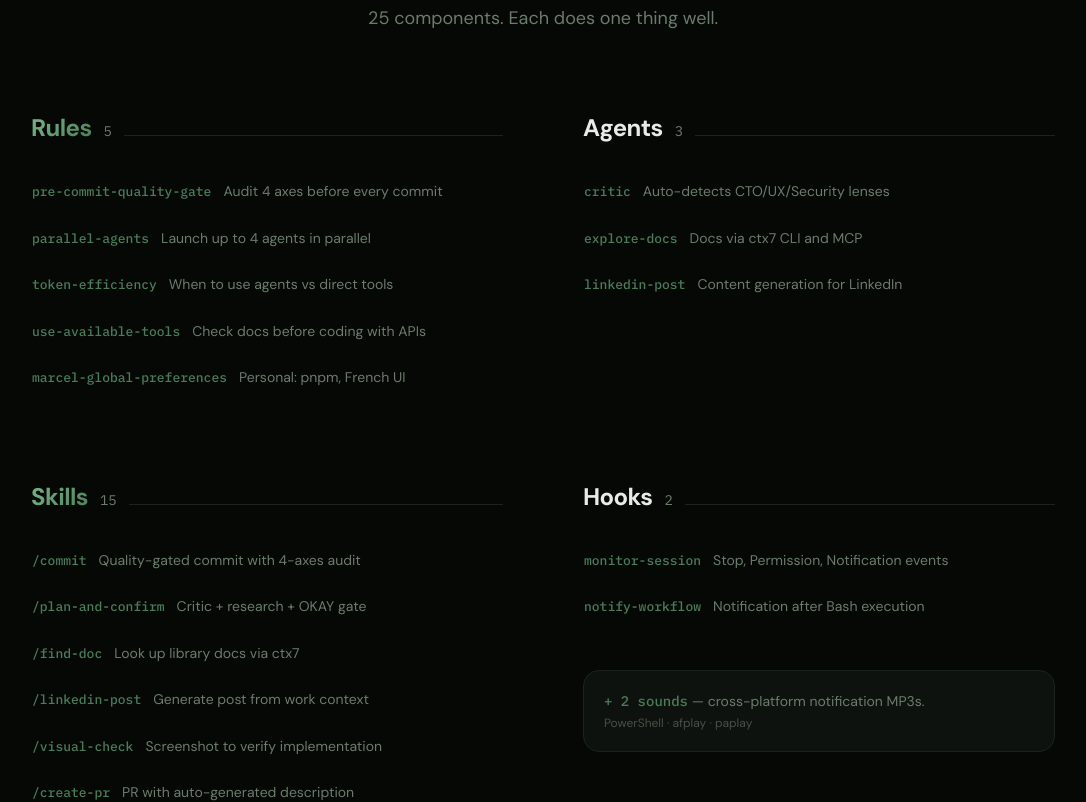
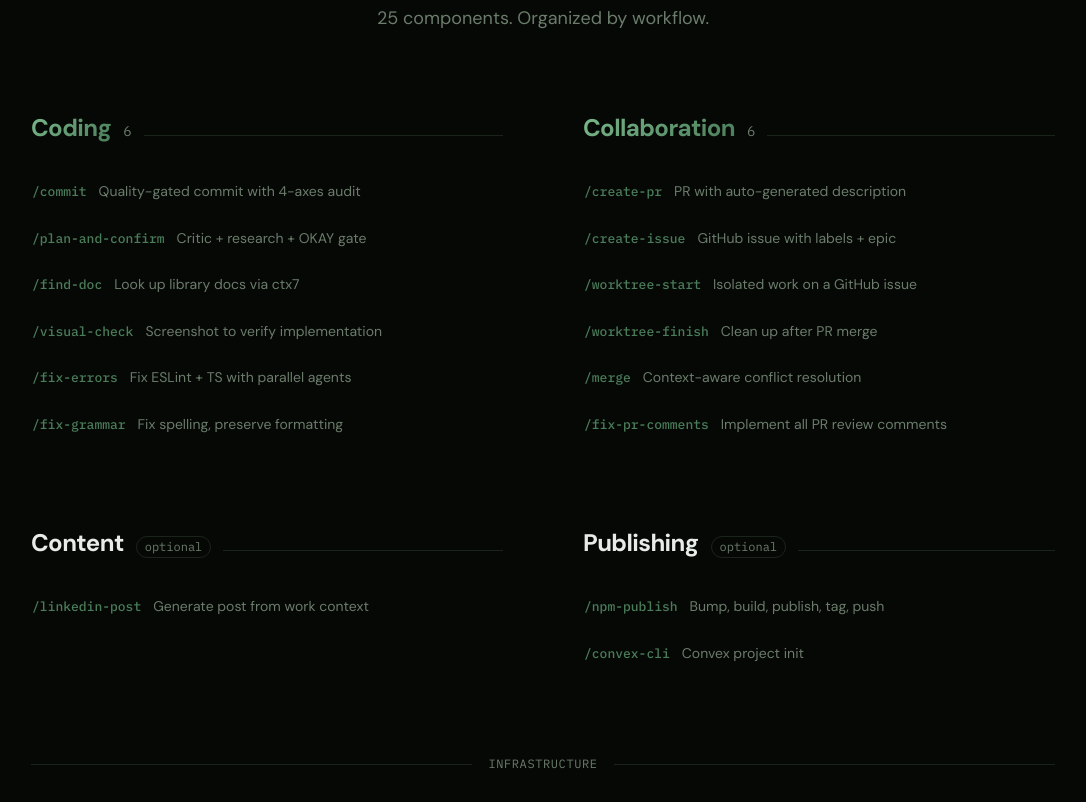
Before and after one commit to James10192/iroko-site, a Next.js app: page / in a window 1280 px wide. Shown: the part 1040-1842 px from the top of the page, without its empty margins (97-1183 px from the left). Built offline with nearby package versions, Linux system fonts and the light colour scheme.

Commit message:
feat: reorganize skills by workflow (Coding, Collaboration, Content, Publishing)

```diff
--- a/components/components-grid.tsx
+++ b/components/components-grid.tsx
@@ -1,6 +1,33 @@
 "use client";
 
 import { useFadeIn } from "./use-fade-in";
+
+const CODING = [
+  { name: "/commit", desc: "Quality-gated commit with 4-axes audit" },
+  { name: "/plan-and-confirm", desc: "Critic + research + OKAY gate" },
+  { name: "/find-doc", desc: "Look up library docs via ctx7" },
+  { name: "/visual-check", desc: "Screenshot to verify implementation" },
+  { name: "/fix-errors", desc: "Fix ESLint + TS with parallel agents" },
+  { name: "/fix-grammar", desc: "Fix spelling, preserve formatting" },
+];
+
+const COLLABORATION = [
+  { name: "/create-pr", desc: "PR with auto-generated description" },
+  { name: "/create-issue", desc: "GitHub issue with labels + epic" },
+  { name: "/worktree-start", desc: "Isolated work on a GitHub issue" },
+  { name: "/worktree-finish", desc: "Clean up after PR merge" },
+  { name: "/merge", desc: "Context-aware conflict resolution" },
+  { name: "/fix-pr-comments", desc: "Implement all PR review comments" },
+];
+
+const CONTENT = [
+  { name: "/linkedin-post", desc: "Generate post from work context" },
+];
+
+const PUBLISHING = [
+  { name: "/npm-publish", desc: "Bump, build, publish, tag, push" },
+  { name: "/convex-cli", desc: "Convex project init" },
+];
 
 const RULES = [
   { name: "pre-commit-quality-gate", desc: "Audit 4 axes before every commit" },
@@ -8,24 +35,6 @@ const RULES = [
   { name: "token-efficiency", desc: "When to use agents vs direct tools" },
   { name: "use-available-tools", desc: "Check docs before coding with APIs" },
   { name: "marcel-global-preferences", desc: "Personal: pnpm, French UI" },
-];
-
-const SKILLS = [
-  { name: "/commit", desc: "Quality-gated commit with 4-axes audit" },
-  { name: "/plan-and-confirm", desc: "Critic + research + OKAY gate" },
-  { name: "/find-doc", desc: "Look up library docs via ctx7" },
-  { name: "/linkedin-post", desc: "Generate post from work context" },
-  { name: "/visual-check", desc: "Screenshot to verify implementation" },
-  { name: "/create-pr", desc: "PR with auto-generated description" },
-  { name: "/create-issue", desc: "GitHub issue with labels + epic" },
-  { name: "/worktree-start", desc: "Isolated work on a GitHub issue" },
-  { name: "/worktree-finish", desc: "Clean up after PR merge" },
-  { name: "/merge", desc: "Context-aware conflict resolution" },
-  { name: "/fix-errors", desc: "Fix ESLint + TS with parallel agents" },
-  { name: "/fix-grammar", desc: "Fix spelling, preserve formatting" },
-  { name: "/fix-pr-comments", desc: "Implement all PR review comments" },
-  { name: "/npm-publish", desc: "Bump, build, publish, tag, push" },
-  { name: "/convex-cli", desc: "Convex project init (optional)" },
 ];
 
 const AGENTS = [
@@ -53,11 +62,13 @@ function Section({
   count,
   items,
   accent,
+  tag,
 }: {
   title: string;
-  count: number;
+  count?: number;
   items: { name: string; desc: string }[];
   accent?: boolean;
+  tag?: string;
 }) {
   const ref = useFadeIn();
   return (
@@ -66,7 +77,12 @@ function Section({
         <h3 className={`font-bold text-2xl tracking-tight ${accent ? "text-gradient" : "text-foreground"}`}>
           {title}
         </h3>
-        <span className="text-muted font-mono text-sm">{count}</span>
+        {count !== undefined && <span className="text-muted font-mono text-sm">{count}</span>}
+        {tag && (
+          <span className="text-xs font-mono px-2 py-0.5 rounded-full border border-border text-muted">
+            {tag}
+          </span>
+        )}
         <div className="flex-1 h-px bg-border" />
       </div>
       <div className="stagger visible space-y-0">
@@ -91,20 +107,35 @@ export function ComponentsGrid() {
             What&apos;s inside
           </h2>
           <p className="text-muted text-center mt-4 text-lg max-w-lg mx-auto">
-            25 components. Each does one thing well.
+            25 components. Organized by workflow.
           </p>
         </div>
 
+        {/* Skills by workflow */}
         <div className="grid grid-cols-1 md:grid-cols-2 gap-16 md:gap-20">
-          <Section title="Rules" count={5} items={RULES} accent />
+          <Section title="Coding" count={6} items={CODING} accent />
+          <Section title="Collaboration" count={6} items={COLLABORATION} accent />
+          <Section title="Content" items={CONTENT} tag="optional" />
+          <Section title="Publishing" items={PUBLISHING} tag="optional" />
+        </div>
+
+        {/* Separator */}
+        <div className="flex items-center gap-4 my-20">
+          <div className="flex-1 h-px bg-border" />
+          <span className="text-muted font-mono text-xs tracking-wider uppercase">Infrastructure</span>
+          <div className="flex-1 h-px bg-border" />
+        </div>
+
+        {/* Rules, Agents, Hooks, Sounds */}
+        <div className="grid grid-cols-1 md:grid-cols-2 gap-16 md:gap-20">
+          <Section title="Rules" count={5} items={RULES} />
           <Section title="Agents" count={3} items={AGENTS} />
-          <Section title="Skills" count={15} items={SKILLS} accent />
           <div>
             <Section title="Hooks" count={2} items={HOOKS} />
             <div className="mt-10 p-5 bg-surface rounded-2xl border border-border">
               <p className="text-muted text-sm">
-                <span className="text-accent font-mono font-medium">+ 2 sounds</span>{" "}
-                — cross-platform notification MP3s.
+                <span className="text-accent font-mono font-medium">Sounds</span>{" "}
+                — 2 notification MP3s. Plays when Claude finishes or needs input.
                 <span className="text-muted/60 block mt-1 text-xs">PowerShell · afplay · paplay</span>
               </p>
             </div>
```
